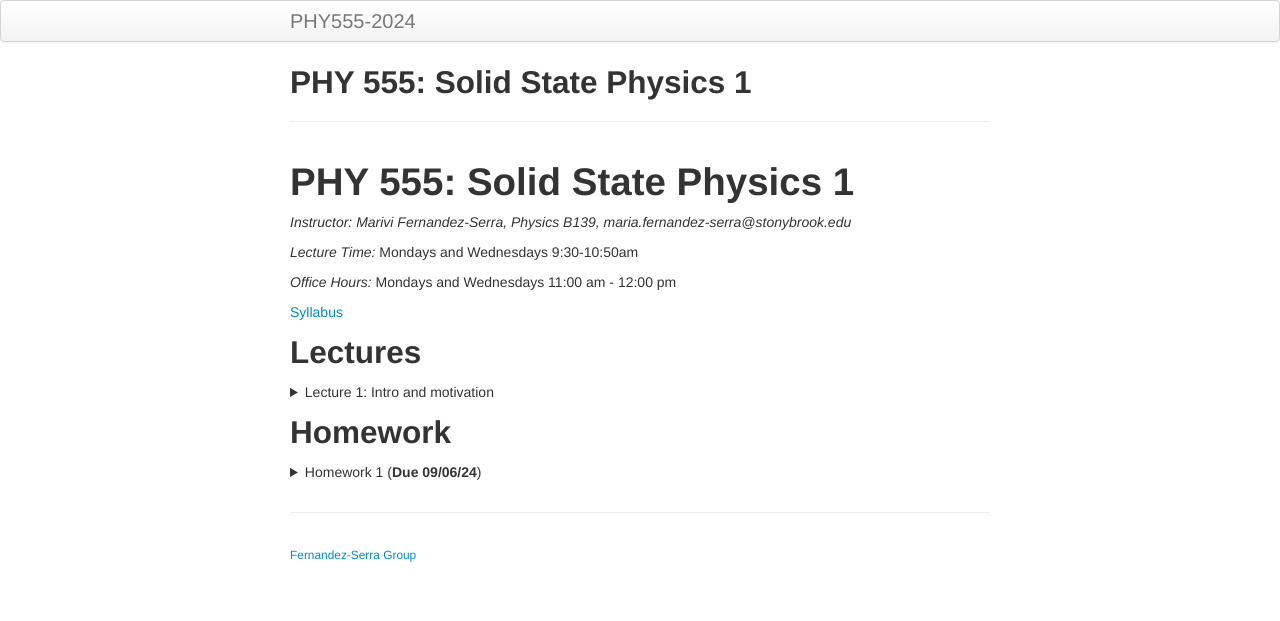
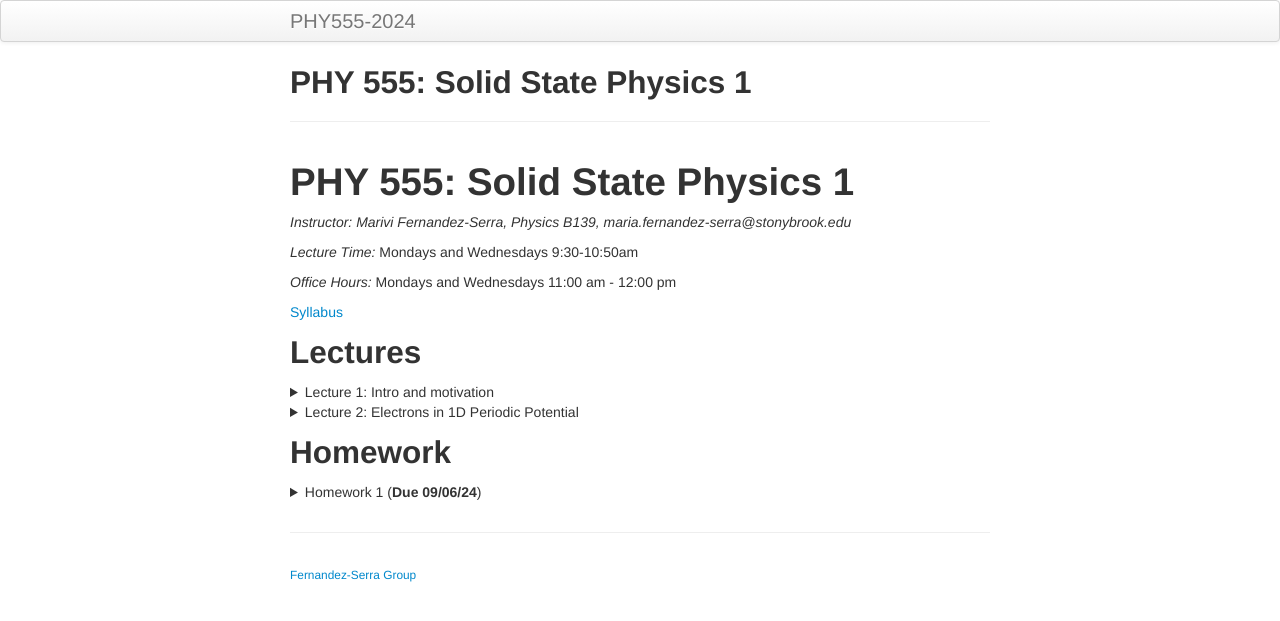
Before and after one commit to marivifs-teaching/PHY555-2024, a Jekyll site: the page built from index.md, in a window 1280 px wide. Shown: the top 621 px of the page. Built offline with Jekyll 4.4.1, drawn with Linux system fonts in a browser that asks for light colours; our own code applies the rules of GitHub Pages for plain Markdown files.

Commit message:
L2 added

```diff
--- a/index.md
+++ b/index.md
@@ -29,6 +29,25 @@ description: Graduate Solid State Physics, PHY 555 Website.
   </ul>
 </ul>
 </details>
+
+<details>
+  <summary>Lecture 2: Electrons in 1D Periodic Potential</summary>
+
+<ul>
+  <li> <a href="./pages/Lectures/L2/L2.pdf" target="_blank" rel="noopener noreferrer">Lecture 2 notes</a>  </li>
+  <li> Readings: </li>
+  <ul>
+  <li> Grosso and Parravicini, Chapter I.1 </li>
+  </ul>
+  <ul>
+  <li> Ashcroft and Mermin, Chapter 8 </li>
+  </ul>
+
+
+</ul>
+</details>
+
+
 
 ## Homework
 
```
Also changed, not shown: other parts of index.md (+1 -1 lines).
